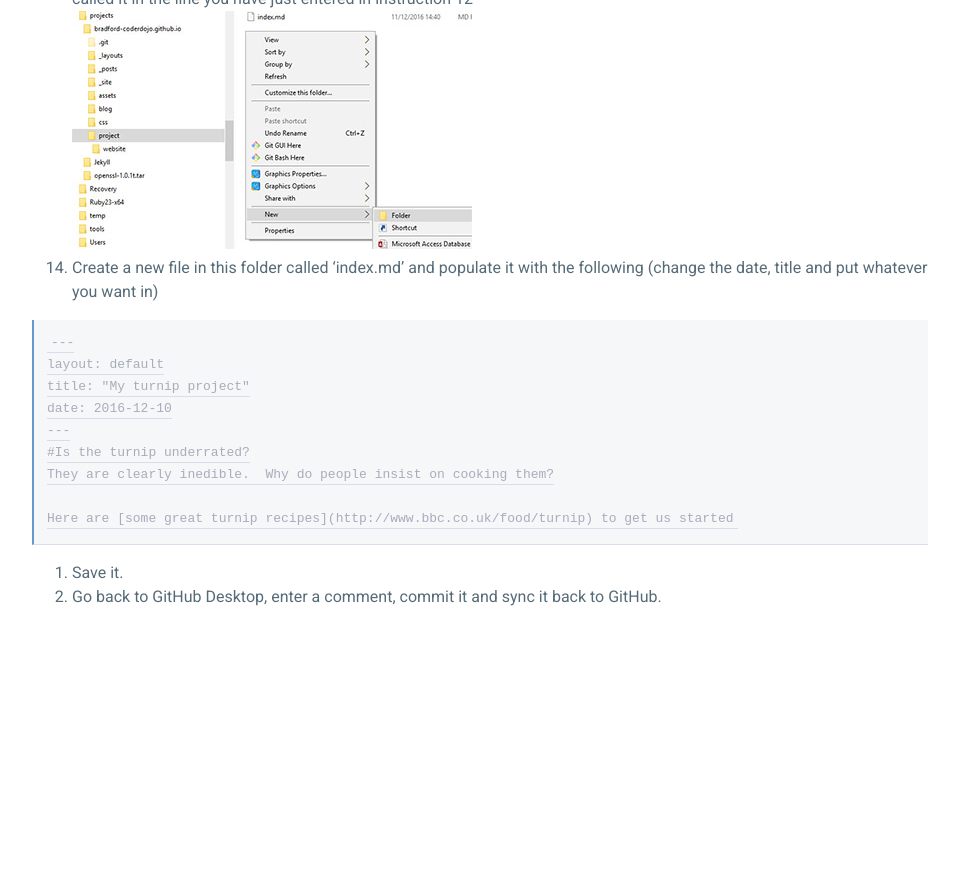
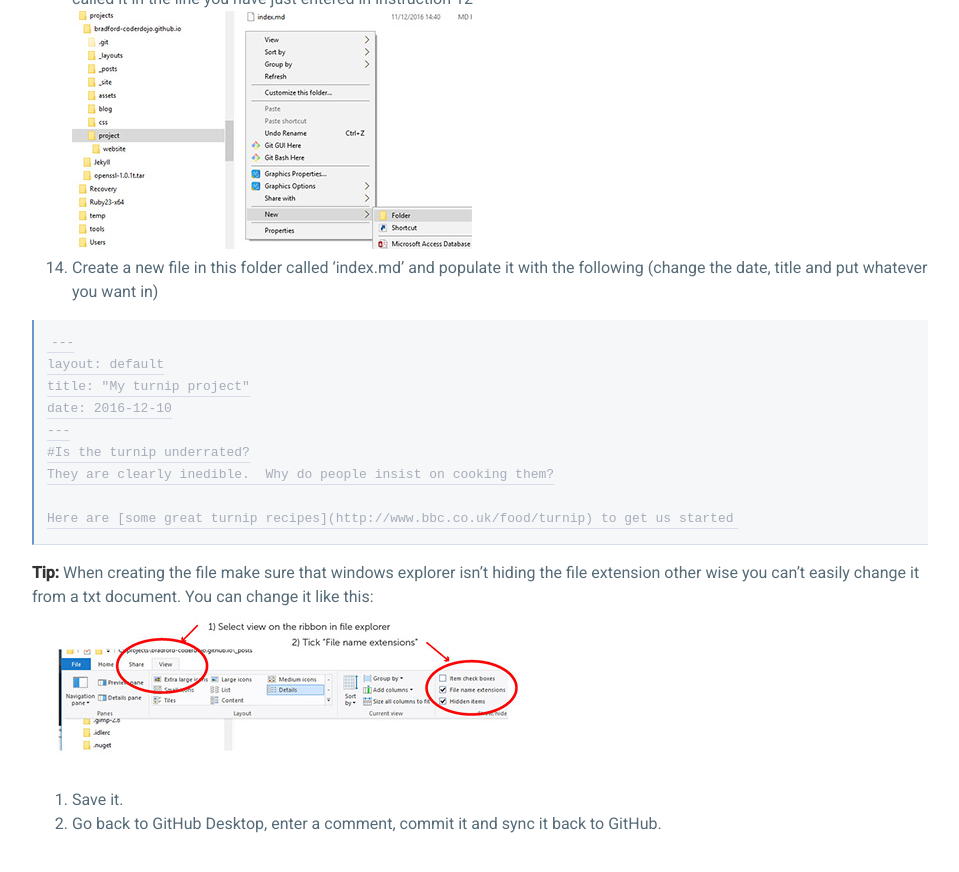
Before and after one commit to bradford-coderdojo/bradford-coderdojo.github.io, a Jekyll site: the page built from project/website/how-to-create-a-new-project.md, in a window 1280 px wide and 900 px high, scrolled down 981 px. Shown: the top 872 px of the window, without its empty margins (160-1119 px from the left). Built offline with Jekyll 4.4.1, drawn with Linux system fonts in a browser that asks for light colours; before the commit the page ends 1654 px from its top, so only the background shows below that.

Commit message:
Instructions

```diff
--- a/project/website/how-to-create-a-new-project.md
+++ b/project/website/how-to-create-a-new-project.md
@@ -37,5 +37,9 @@ They are clearly inedible.  Why do people insist on cooking them?
 Here are [some great turnip recipes](http://www.bbc.co.uk/food/turnip) to get us started
 ~~~~
 
+__Tip:__ When creating the file make sure that windows explorer isn't hiding the file extension other wise you can't easily change it from a txt document.  You can change it like this:
+![Picture showing how to turn on file extensions in windows explorer](/assets/website/instructions-file-extensions.jpg "Turn on file extensions")
+
+
 15. Save it.
 16. Go back to GitHub Desktop, enter a comment, commit it and sync it back to GitHub.
```
Also changed, not shown: assets/website/instructions-file-extensions.jpg (added).
